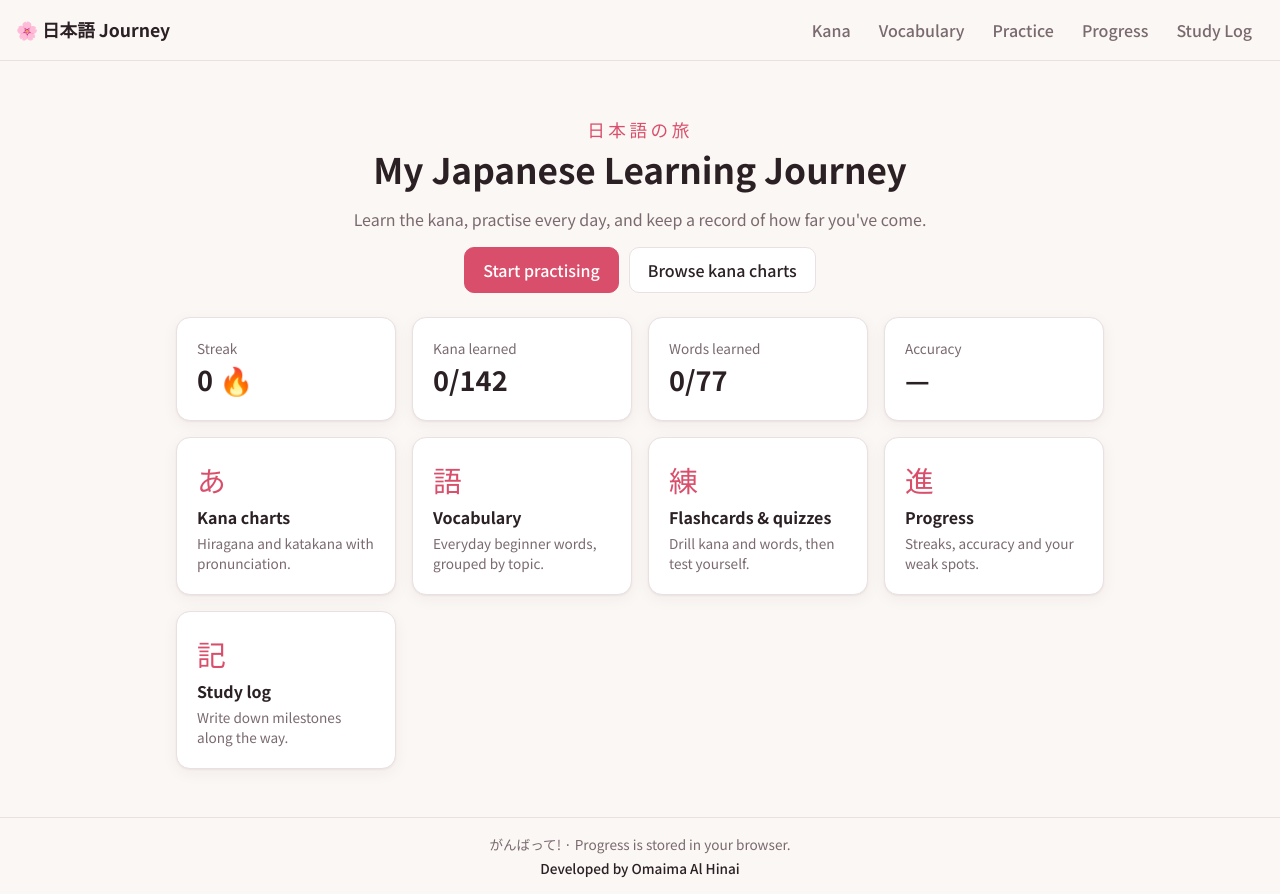
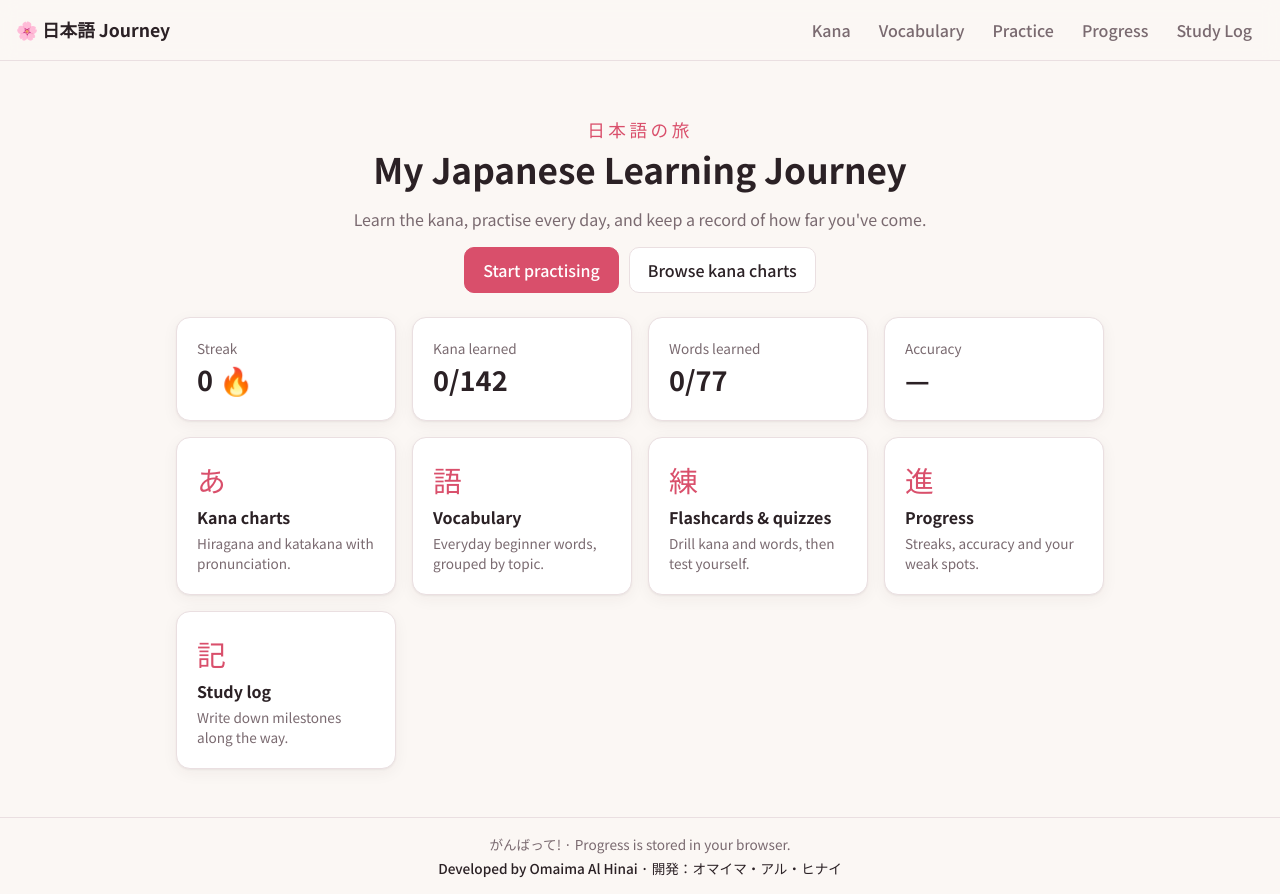
Before and after one commit to amoomz2/japanese-learning-journey, a React (Vite) app: page / in a window 1280 px wide. Built offline with nearby package versions, Linux system fonts and the light colour scheme.

Commit message:
Show the footer credit in English and Japanese
Co-Authored-By: Claude Opus 5.5 <noreply@anthropic.com>

```diff
--- a/src/App.jsx
+++ b/src/App.jsx
@@ -79,7 +79,9 @@ export default function App() {
       </main>
       <footer className="footer muted small">
         <p>がんばって! · Progress is stored in your browser.</p>
-        <p className="credit">Developed by Omaima Al Hinai</p>
+        <p className="credit">
+          Developed by Omaima Al Hinai · <span lang="ja">開発：オマイマ・アル・ヒナイ</span>
+        </p>
       </footer>
     </div>
   )
```
